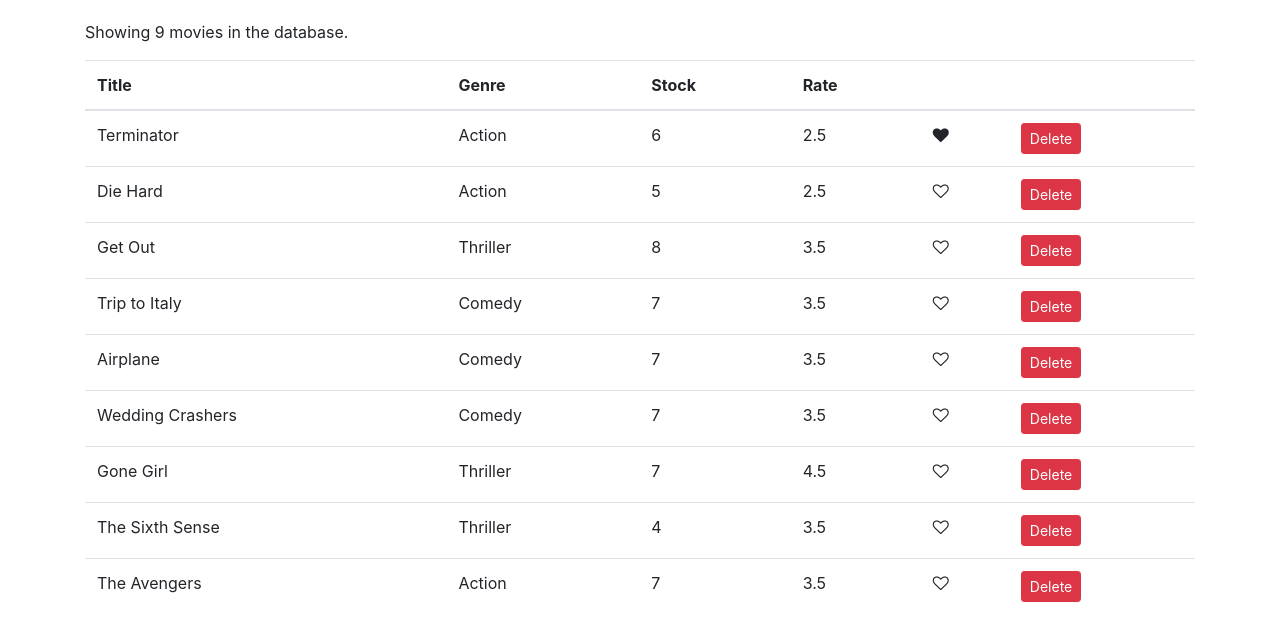
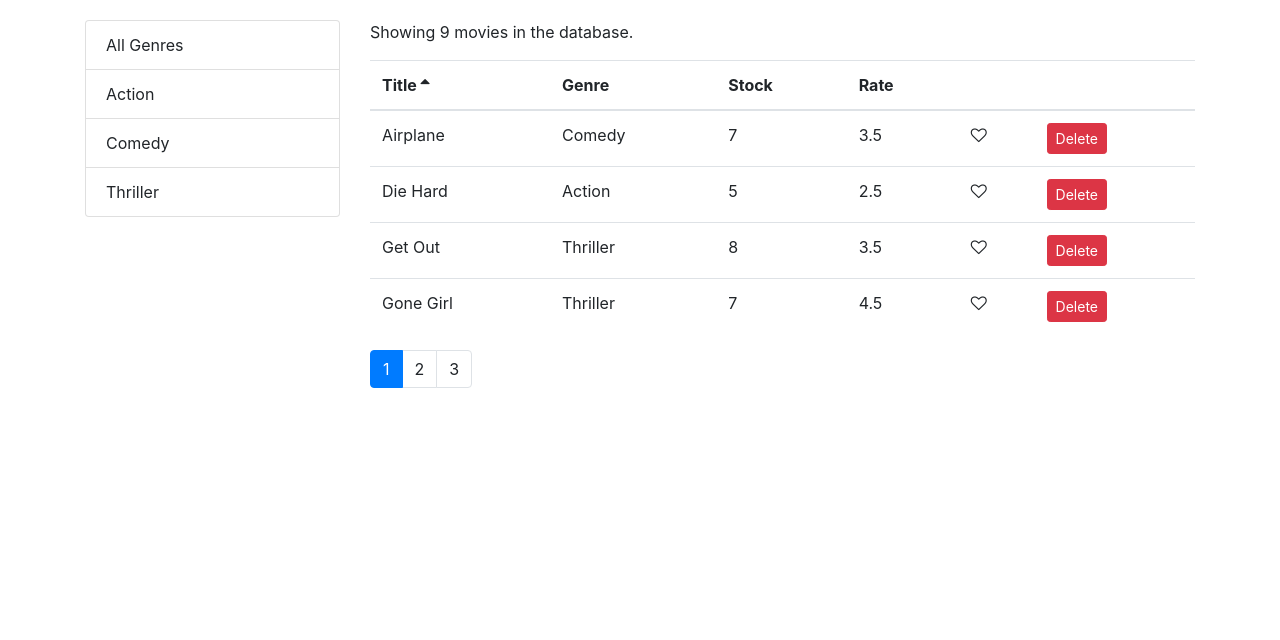
Before and after one commit to saminegash/videorentalfront, a React (Create React App) app: page / in a window 1280 px wide. Shown: the top 640 px of the page. Built offline with nearby package versions, Linux system fonts and the light colour scheme.

Commit message:
modularization pagination and filtering implementations

```diff
--- /dev/null
+++ b/src/components/common/listGroup.jsx
@@ -0,0 +1,32 @@
+import React from "react";
+
+const ListGroup = ({
+  items,
+  textProperty,
+  valueProperty,
+  selectedItem,
+  onItemSelect
+}) => {
+  return (
+    <ul className="list-group">
+      {items.map(item => (
+        <li
+          onClick={() => onItemSelect(item)}
+          key={item[valueProperty]}
+          className={
+            item === selectedItem ? "list-group-item active" : "list-group-item"
+          }
+        >
+          {item[textProperty]}
+        </li>
+      ))}
+    </ul>
+  );
+};
+
+ListGroup.defaultProps = {
+  textProperty: "name",
+  valueProperty: "_id"
+};
+
+export default ListGroup;
--- /dev/null
+++ b/src/components/common/pagination.jsx
@@ -0,0 +1,35 @@
+import React from "react";
+import PropTypes from "prop-types";
+import _ from "lodash";
+
+const Pagination = ({ itemsCount, pageSize, currentPage, onPageChange }) => {
+  const pagesCount = Math.ceil(itemsCount / pageSize);
+  if (pagesCount === 1) return null;
+  const pages = _.range(1, pagesCount + 1);
+
+  return (
+    <nav>
+      <ul className="pagination">
+        {pages.map(page => (
+          <li
+            key={page}
+            className={page === currentPage ? "page-item active" : "page-item"}
+          >
+            <a className="page-link" onClick={() => onPageChange(page)}>
+              {page}
+            </a>
+          </li>
+        ))}
+      </ul>
+    </nav>
+  );
+};
+
+Pagination.propTypes = {
+  itemsCount: PropTypes.number.isRequired,
+  pageSize: PropTypes.number.isRequired,
+  currentPage: PropTypes.number.isRequired,
+  onPageChange: PropTypes.func.isRequired
+};
+
+export default Pagination;
--- /dev/null
+++ b/src/components/common/table.jsx
@@ -0,0 +1,14 @@
+import React from "react";
+import TableHeader from "./tableHeader";
+import TableBody from "./tableBody";
+
+const Table = ({ columns, sortColumn, onSort, data }) => {
+  return (
+    <table className="table">
+      <TableHeader columns={columns} sortColumn={sortColumn} onSort={onSort} />
+      <TableBody columns={columns} data={data} />
+    </table>
+  );
+};
+
+export default Table;
--- /dev/null
+++ b/src/components/common/tableBody.jsx
@@ -0,0 +1,34 @@
+import React, { Component } from "react";
+import _ from "lodash";
+
+class TableBody extends Component {
+  renderCell = (item, column) => {
+    if (column.content) return column.content(item);
+
+    return _.get(item, column.path);
+  };
+
+  createKey = (item, column) => {
+    return item._id + (column.path || column.key);
+  };
+
+  render() {
+    const { data, columns } = this.props;
+
+    return (
+      <tbody>
+        {data.map(item => (
+          <tr key={item._id}>
+            {columns.map(column => (
+              <td key={this.createKey(item, column)}>
+                {this.renderCell(item, column)}
+              </td>
+            ))}
+          </tr>
+        ))}
+      </tbody>
+    );
+  }
+}
+
+export default TableBody;
--- /dev/null
+++ b/src/components/common/tableHeader.jsx
@@ -0,0 +1,46 @@
+import React, { Component } from "react";
+
+// columns: array
+// sortColumn: object
+// onSort: function
+
+class TableHeader extends Component {
+  raiseSort = path => {
+    const sortColumn = { ...this.props.sortColumn };
+    if (sortColumn.path === path)
+      sortColumn.order = sortColumn.order === "asc" ? "desc" : "asc";
+    else {
+      sortColumn.path = path;
+      sortColumn.order = "asc";
+    }
+    this.props.onSort(sortColumn);
+  };
+
+  renderSortIcon = column => {
+    const { sortColumn } = this.props;
+
+    if (column.path !== sortColumn.path) return null;
+    if (sortColumn.order === "asc") return <i className="fa fa-sort-asc" />;
+    return <i className="fa fa-sort-desc" />;
+  };
+
+  render() {
+    return (
+      <thead>
+        <tr>
+          {this.props.columns.map(column => (
+            <th
+              className="clickable"
+              key={column.path || column.key}
+              onClick={() => this.raiseSort(column.path)}
+            >
+              {column.label} {this.renderSortIcon(column)}
+            </th>
+          ))}
+        </tr>
+      </thead>
+    );
+  }
+}
+
+export default TableHeader;
--- a/src/components/movies.jsx
+++ b/src/components/movies.jsx
@@ -1,11 +1,26 @@
 import React, { Component } from "react";
-import Like from "./common/like";
+import MoviesTable from "./moviesTable";
+import ListGroup from "./common/listGroup";
+import Pagination from "./common/pagination";
 import { getMovies } from "../services/fakeMovieService";
+import { getGenres } from "../services/fakeGenreService";
+import { paginate } from "../utils/paginate";
+import _ from "lodash";
 
 class Movies extends Component {
   state = {
-    movies: getMovies()
+    movies: [],
+    genres: [],
+    currentPage: 1,
+    pageSize: 4,
+    sortColumn: { path: "title", order: "asc" }
   };
+
+  componentDidMount() {
+    const genres = [{ _id: "", name: "All Genres" }, ...getGenres()];
+
+    this.setState({ movies: getMovies(), genres });
+  }
 
   handleDelete = movie => {
     const movies = this.state.movies.filter(m => m._id !== movie._id);
@@ -20,51 +35,73 @@ class Movies extends Component {
     this.setState({ movies });
   };
 
+  handlePageChange = page => {
+    this.setState({ currentPage: page });
+  };
+
+  handleGenreSelect = genre => {
+    this.setState({ selectedGenre: genre, currentPage: 1 });
+  };
+
+  handleSort = sortColumn => {
+    this.setState({ sortColumn });
+  };
+
+  getPagedData = () => {
+    const {
+      pageSize,
+      currentPage,
+      sortColumn,
+      selectedGenre,
+      movies: allMovies
+    } = this.state;
+
+    const filtered =
+      selectedGenre && selectedGenre._id
+        ? allMovies.filter(m => m.genre._id === selectedGenre._id)
+        : allMovies;
+
+    const sorted = _.orderBy(filtered, [sortColumn.path], [sortColumn.order]);
+
+    const movies = paginate(sorted, currentPage, pageSize);
+
+    return { totalCount: filtered.length, data: movies };
+  };
+
   render() {
     const { length: count } = this.state.movies;
+    const { pageSize, currentPage, sortColumn } = this.state;
 
     if (count === 0) return <p>There are no movies in the database.</p>;
 
+    const { totalCount, data: movies } = this.getPagedData();
+
     return (
-      <React.Fragment>
-        <p>Showing {count} movies in the database.</p>
-        <table className="table">
-          <thead>
-            <tr>
-              <th>Title</th>
-              <th>Genre</th>
-              <th>Stock</th>
-              <th>Rate</th>
-              <th />
-              <th />
-            </tr>
-          </thead>
-          <tbody>
-            {this.state.movies.map(movie => (
-              <tr key={movie._id}>
-                <td>{movie.title}</td>
-                <td>{movie.genre.name}</td>
-                <td>{movie.numberInStock}</td>
-                <td>{movie.dailyRentalRate}</td>
-                <td>
-                  <Like
-                    liked={movie.liked}
-                    onClick={() => this.handleLike(movie)}
-                  />
-                </td>
-                <td>
-                  <button
-                    onClick={() => this.handleDelete(movie)}
-                    className="btn btn-danger btn-sm"
-                  >
-                    Delete
-                  </button>
-                </td>
-              </tr>
-            ))}
-          </tbody>
-        </table>
-      </React.Fragment>
+      <div className="row">
+        <div className="col-3">
+          <ListGroup
+            items={this.state.genres}
+            selectedItem={this.state.selectedGenre}
+            onItemSelect={this.handleGenreSelect}
+          />
+        </div>
+        <div className="col">
+          <p>Showing {totalCount} movies in the database.</p>
+          <MoviesTable
+            movies={movies}
+            sortColumn={sortColumn}
+            onLike={this.handleLike}
+            onDelete={this.handleDelete}
+            onSort={this.handleSort}
+          />
+          <Pagination
+            itemsCount={totalCount}
+            pageSize={pageSize}
+            currentPage={currentPage}
+            onPageChange={this.handlePageChange}
+          />
+        </div>
+      </div>
     );
   }
 }
--- /dev/null
+++ b/src/components/moviesTable.jsx
@@ -0,0 +1,44 @@
+import React, { Component } from "react";
+import Table from "./common/table";
+import Like from "./common/like";
+
+class MoviesTable extends Component {
+  columns = [
+    { path: "title", label: "Title" },
+    { path: "genre.name", label: "Genre" },
+    { path: "numberInStock", label: "Stock" },
+    { path: "dailyRentalRate", label: "Rate" },
+    {
+      key: "like",
+      content: movie => (
+        <Like liked={movie.liked} onClick={() => this.props.onLike(movie)} />
+      )
+    },
+    {
+      key: "delete",
+      content: movie => (
+        <button
+          onClick={() => this.props.onDelete(movie)}
+          className="btn btn-danger btn-sm"
+        >
+          Delete
+        </button>
+      )
+    }
+  ];
+
+  render() {
+    const { movies, onSort, sortColumn } = this.props;
+
+    return (
+      <Table
+        columns={this.columns}
+        data={movies}
+        sortColumn={sortColumn}
+        onSort={onSort}
+      />
+    );
+  }
+}
+
+export default MoviesTable;
--- a/src/index.css
+++ b/src/index.css
@@ -3,3 +3,7 @@ body {
   padding: 20px 0 0 0;
   font-family: sans-serif;
 }
+
+.clickable {
+  cursor: pointer;
+}
--- /dev/null
+++ b/src/utils/paginate.js
@@ -0,0 +1,9 @@
+import _ from "lodash";
+
+export function paginate(items, pageNumber, pageSize) {
+  const startIndex = (pageNumber - 1) * pageSize;
+  return _(items)
+    .slice(startIndex)
+    .take(pageSize)
+    .value();
+}
```
